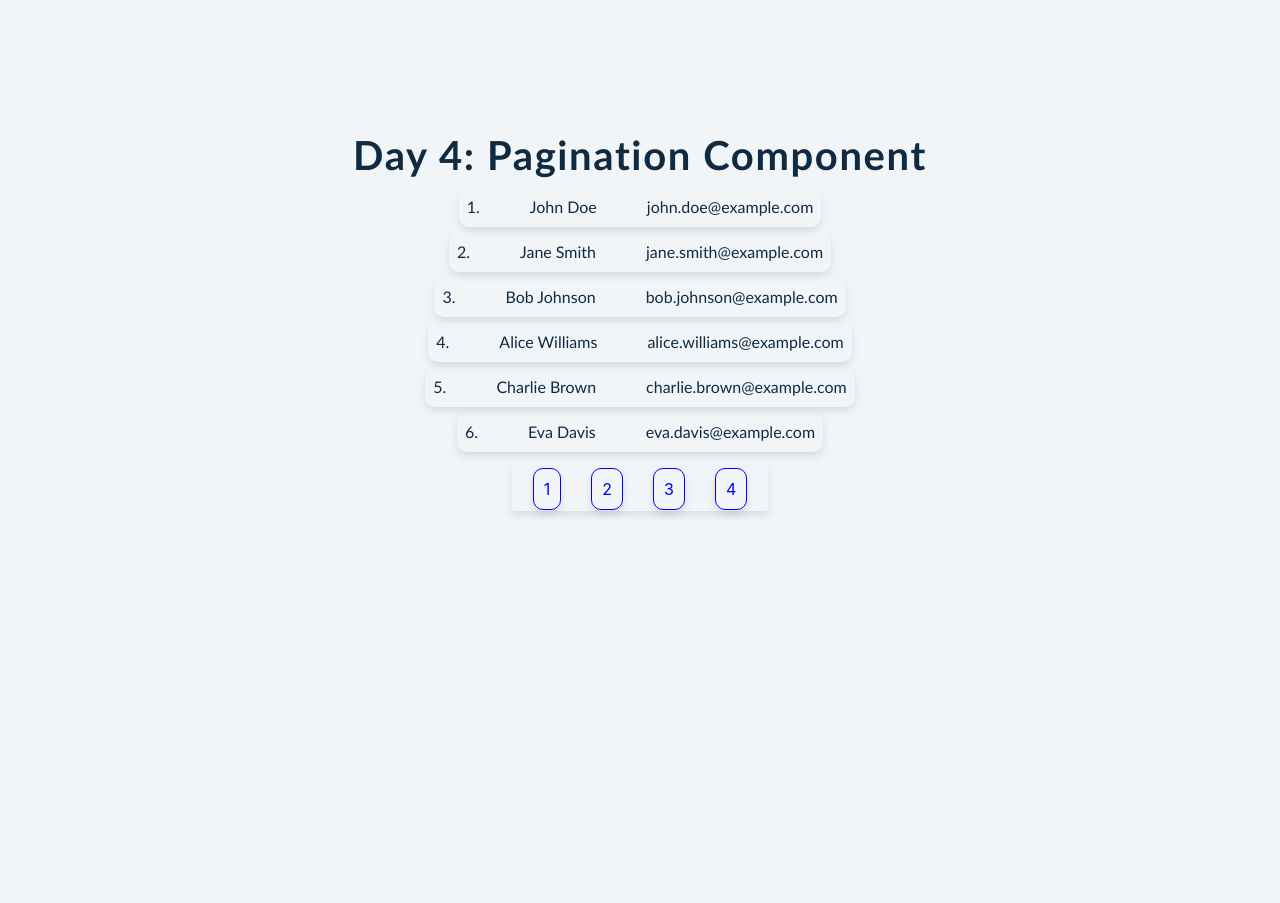
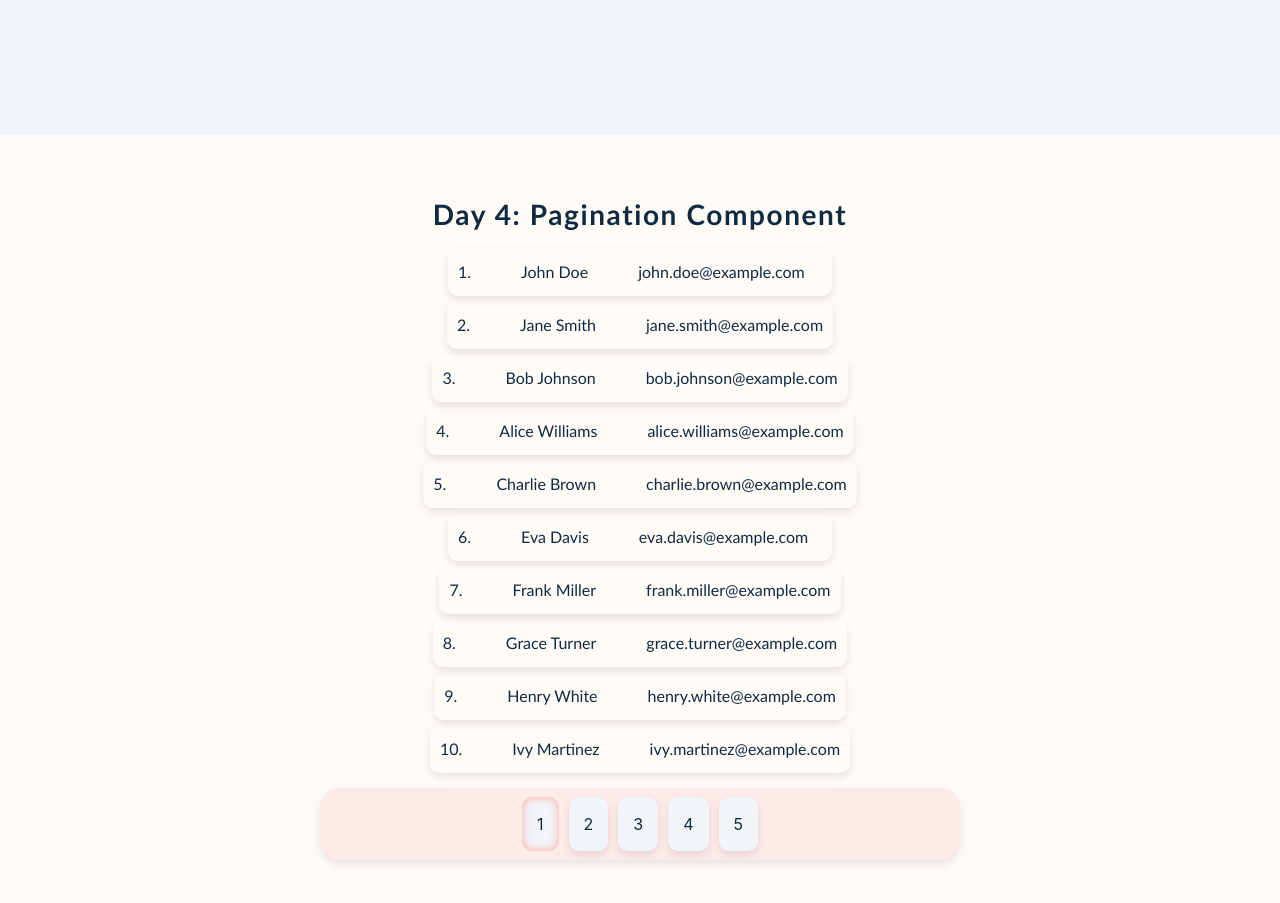
Before and after one commit to VibhourSharma/React-features, a React (Vite) app: page / in a window 1280 px wide. Shown: the part 1680-2583 px from the top of the page. Before the commit the page ends 2201 px from the top, so only its background shows below. Built offline with nearby package versions, Linux system fonts and the light colour scheme.

Commit message:
🚀Day 4: Pagination (updated)⚒️

```diff
--- a/src/components/Pagination/Data.js
+++ b/src/components/Pagination/Data.js
@@ -19,6 +19,36 @@ const data = [
   { id: 18, name: "Quinn Davis", email: "quinn.davis@example.com" },
   { id: 19, name: "Rachel Evans", email: "rachel.evans@example.com" },
   { id: 20, name: "Samuel Ford", email: "samuel.ford@example.com" },
+  { id: 21, name: "Taylor Reed", email: "taylor.reed@example.com" },
+  { id: 22, name: "Victor Hughes", email: "victor.hughes@example.com" },
+  { id: 23, name: "Wendy Foster", email: "wendy.foster@example.com" },
+  { id: 24, name: "Xavier Patterson", email: "xavier.patterson@example.com" },
+  { id: 25, name: "Yvonne Carter", email: "yvonne.carter@example.com" },
+  { id: 26, name: "Zachary Hall", email: "zachary.hall@example.com" },
+  { id: 27, name: "Amy Rogers", email: "amy.rogers@example.com" },
+  { id: 28, name: "Brian Murphy", email: "brian.murphy@example.com" },
+  { id: 29, name: "Catherine Scott", email: "catherine.scott@example.com" },
+  { id: 30, name: "David Turner", email: "david.turner@example.com" },
+  { id: 31, name: "Emily White", email: "emily.white@example.com" },
+  { id: 32, name: "Felix Garcia", email: "felix.garcia@example.com" },
+  { id: 33, name: "Gabrielle Hill", email: "gabrielle.hill@example.com" },
+  { id: 34, name: "Harrison Lopez", email: "harrison.lopez@example.com" },
+  { id: 35, name: "Isabel Adams", email: "isabel.adams@example.com" },
+  { id: 36, name: "Jacob Bennett", email: "jacob.bennett@example.com" },
+  { id: 37, name: "Katherine Evans", email: "katherine.evans@example.com" },
+  { id: 38, name: "Lucas Mitchell", email: "lucas.mitchell@example.com" },
+  { id: 39, name: "Melissa Taylor", email: "melissa.taylor@example.com" },
+  { id: 40, name: "Nathan Reed", email: "nathan.reed@example.com" },
+  { id: 41, name: "Olivia Baker", email: "olivia.baker@example.com" },
+  { id: 42, name: "Patrick Hayes", email: "patrick.hayes@example.com" },
+  { id: 43, name: "Quincy Clark", email: "quincy.clark@example.com" },
+  { id: 44, name: "Rebecca Lopez", email: "rebecca.lopez@example.com" },
+  { id: 45, name: "Steven Moore", email: "steven.moore@example.com" },
+  { id: 46, name: "Tiffany King", email: "tiffany.king@example.com" },
+  { id: 47, name: "Ulysses Powell", email: "ulysses.powell@example.com" },
+  { id: 48, name: "Victoria Ward", email: "victoria.ward@example.com" },
+  { id: 49, name: "Walter Martinez", email: "walter.martinez@example.com" },
+  { id: 50, name: "Xena Rodriguez", email: "xena.rodriguez@example.com" },
 ];
 
 export default data;
--- a/src/components/Pagination/NamesList.jsx
+++ b/src/components/Pagination/NamesList.jsx
@@ -2,7 +2,7 @@ const NamesList = ({ currentName }) => {
   console.log(currentName);
   return (
     <div className="pagination-container">
-      <h2>Day 4: Pagination Component</h2>
+      <h3>Day 4: Pagination Component</h3>
       {currentName.map((d) => {
         return (
           <ul>
--- a/src/components/Pagination/Pagination.css
+++ b/src/components/Pagination/Pagination.css
@@ -3,6 +3,8 @@
   justify-content: center;
   align-items: center;
   flex-direction: column;
+  height: 100vh;
+  background-color: #fffbf7;
 }
 
 .pagination-container {
@@ -15,9 +17,16 @@
   flex-direction: column;
 }
 
+.pagination-container h3 {
+  margin-bottom: 20px;
+}
+
 .pagination-container ul {
   display: flex;
-  padding: 0.5rem;
+  align-items: center;
+  padding: 10px;
+  min-width: 30%;
+  min-height: 6vh;
   gap: 50px;
   box-shadow: 0 4px 8px rgba(0, 0, 0, 0.1);
   margin-bottom: 5px;
@@ -37,19 +46,21 @@
   justify-content: center;
   margin-block: 10px;
   gap: 10px;
-  width: 20%;
+  width: 50%;
+  height: 9vh;
+  background: rgb(255, 234, 234);
+  box-shadow: 0 4px 10px rgba(0, 0, 0, 0.1);
+  border-radius: 20px;
+}
+
+.paginate-btn {
+  border-radius: 10px;
+  cursor: pointer;
+  padding: 15px;
+  background-color: #f1f5f8;
   box-shadow: 0 4px 8px rgba(0, 0, 0, 0.1);
 }
 
-.paginate-number ul li {
-  padding: 10px;
+.paginate-btn.active {
+  box-shadow: inset 0 0 10px rgb(254, 167, 167);
 }
-
-.paginate-btn {
-  padding: 10px;
-  box-shadow: 0 4px 8px rgba(0, 0, 0, 0.1);
-  color: blue;
-  border: 1px solid blue;
-  border-radius: 10px;
-  cursor: pointer;
-}
--- a/src/components/Pagination/Pagination.jsx
+++ b/src/components/Pagination/Pagination.jsx
@@ -5,12 +5,14 @@ import NamesList from "./NamesList";
 
 const Pagination = () => {
   const [currentPage, setCurrentPage] = useState(1);
-  const [namesPerPage, setNamesPerPage] = useState(6);
+  const [namesPerPage, setNamesPerPage] = useState(10);
 
   const lastNameIndex = currentPage * namesPerPage;
   const firstNameIndex = lastNameIndex - namesPerPage;
   const currentName = data.slice(firstNameIndex, lastNameIndex);
+
   const pageNumbers = [];
+
   for (let i = 1; i <= Math.ceil(data.length / namesPerPage); i++) {
     pageNumbers.push(i);
   }
@@ -25,9 +27,14 @@ const Pagination = () => {
           {pageNumbers.map((number) => {
             return (
               <li key={number}>
-                <span className="paginate-btn" onClick={() => paginate(number)}>
+                <div
+                  className={`paginate-btn ${
+                    number === currentPage ? "active" : ""
+                  }`}
+                  onClick={() => paginate(number)}
+                >
                   {number}
-                </span>
+                </div>
               </li>
             );
           })}
```
